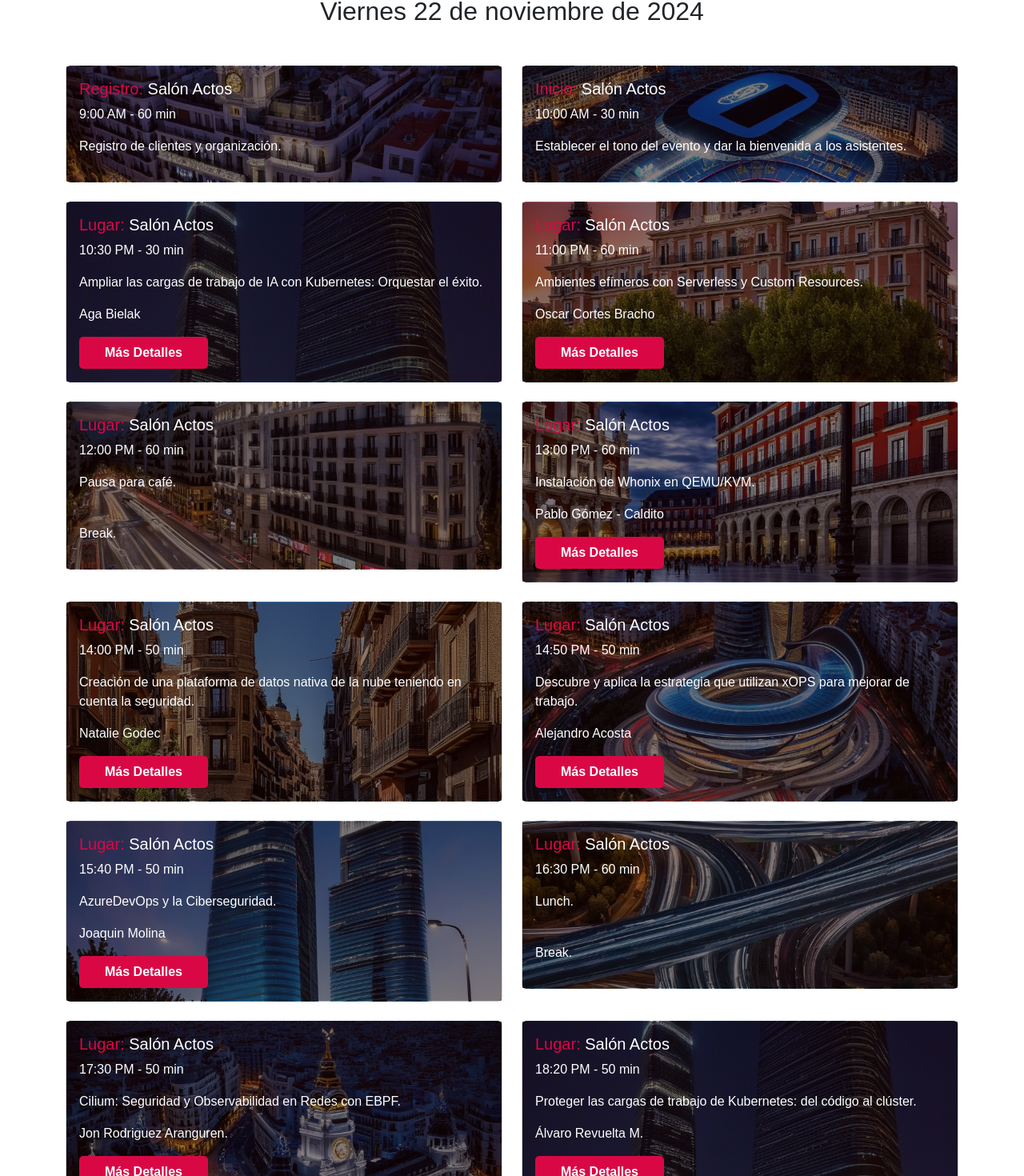
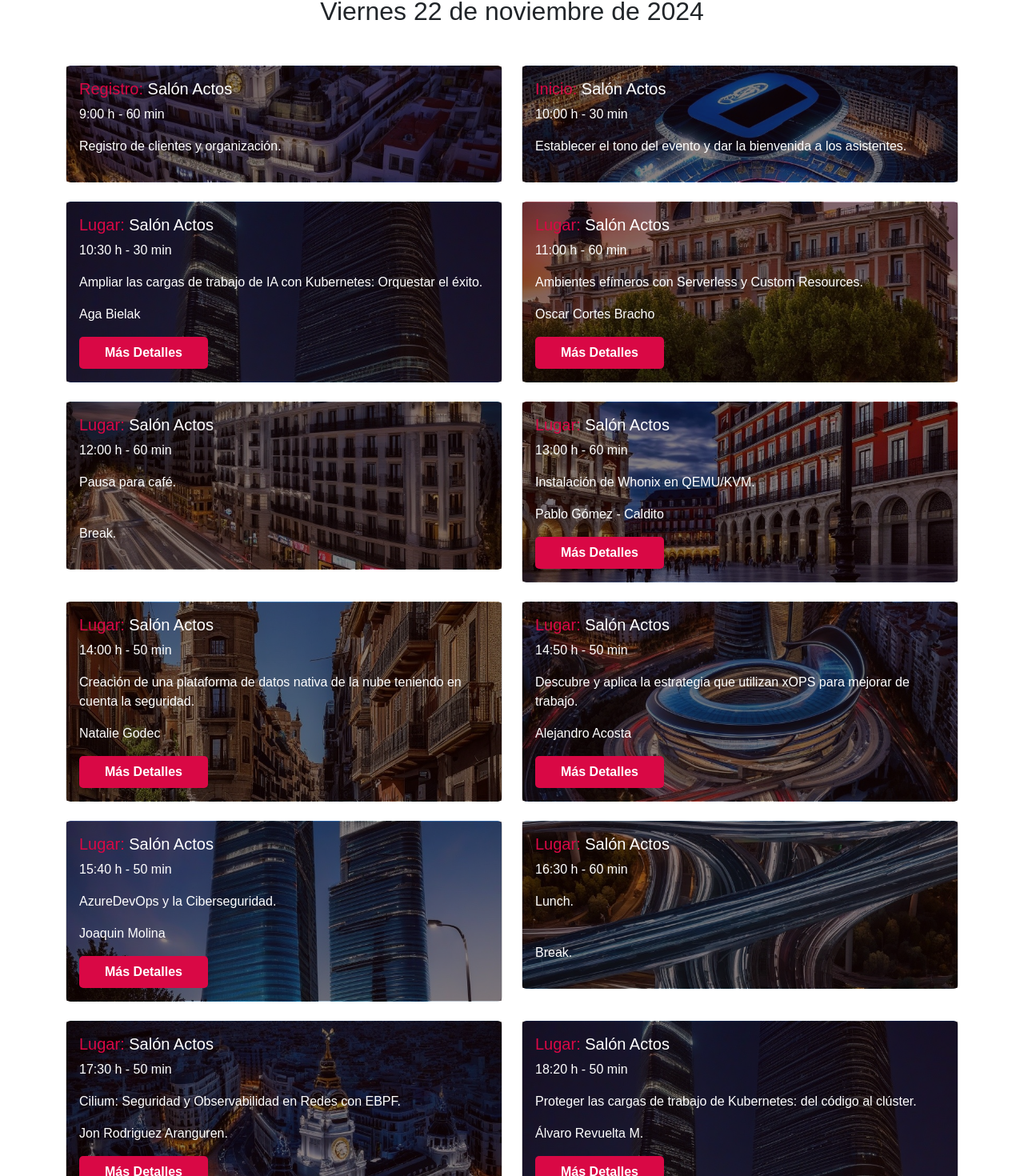
Before and after one commit to arencibiafrancisco/xopsmainpage-react, a React (Vite) app: page / in a window 1280 px wide. Shown: the part 2630-4100 px from the top of the page at 80% size. Built offline with nearby package versions, Linux system fonts and the light colour scheme.

Commit message:
Update EventSchedule.jsx
Signed-off-by: Francisco Arencibia Quesada <arencibia.francisco@gmail.com>

```diff
--- a/src/componenets/EventSchedule.jsx
+++ b/src/componenets/EventSchedule.jsx
@@ -53,7 +53,7 @@ const EventSchedule = () => {
               <div className="overlay"></div>
               <div className="card-body text-white">
                 <h5 className="card-title"><span className='heading'>Registro: </span>Salón Actos</h5>
-                <p className="card-text">9:00 AM - 60 min</p>
+                <p className="card-text">9:00 h - 60 min</p>
                 <p>Registro de clientes y organización.</p>
               </div>
             </div>
@@ -65,7 +65,7 @@ const EventSchedule = () => {
               <div className="overlay"></div>
               <div className="card-body text-white">
                 <h5 className="card-title"><span className='heading'>Inicio:  </span>Salón Actos</h5>
-                <p className="card-text">10:00 AM - 30 min</p>
+                <p className="card-text">10:00 h - 30 min</p>
                 <p>Establecer el tono del evento y dar la bienvenida a los asistentes.</p>
               </div>
             </div>
@@ -77,7 +77,7 @@ const EventSchedule = () => {
               <div className="overlay"></div>
               <div className="card-body text-white">
                 <h5 className="card-title"><span className='heading'>Lugar: </span>Salón Actos</h5>
-                <p className="card-text">10:30 PM - 30 min</p>
+                <p className="card-text">10:30 h - 30 min</p>
                 <p>Ampliar las cargas de trabajo de IA con Kubernetes: Orquestar el éxito.</p>
                 <p>Aga Bielak</p>
 
@@ -99,7 +99,7 @@ const EventSchedule = () => {
                         </div>
                         <div style={{ textAlign: 'right' }}>
                             <p className="card-text" style={{ margin: '0', padding: '0' }}>
-                                10:30 PM - 30 min
+                                10:30 h - 30 min
                             </p>
                         </div>
                     </Modal.Footer>
@@ -115,7 +115,7 @@ const EventSchedule = () => {
               <div className="overlay"></div>
               <div className="card-body text-white">
                 <h5 className="card-title"><span className='heading'>Lugar: </span>Salón Actos</h5>
-                <p className="card-text">11:00 PM - 60 min</p>
+                <p className="card-text">11:00 h - 60 min</p>
                 <p>Ambientes efímeros con Serverless y Custom Resources.</p>
                 <p>Oscar Cortes Bracho</p>
 
@@ -147,7 +147,7 @@ const EventSchedule = () => {
                         </div>
                         <div style={{ textAlign: 'right' }}>
                             <p className="card-text" style={{ margin: '0', padding: '0' }}>
-                            11:00 PM - 60 min
+                            11:00 h - 60 min
                             </p>
                         </div>
                     </Modal.Footer>
@@ -163,7 +163,7 @@ const EventSchedule = () => {
               <div className="overlay"></div>
               <div className="card-body text-white">
                 <h5 className="card-title"><span className='heading'>Lugar: </span>Salón Actos</h5>
-                <p className="card-text">12:00 PM - 60 min</p>
+                <p className="card-text">12:00 h - 60 min</p>
                 <p>Pausa para café.</p>
                 <br />
                 <p>Break.</p>
@@ -177,7 +177,7 @@ const EventSchedule = () => {
               <div className="overlay"></div>
               <div className="card-body text-white">
                 <h5 className="card-title"><span className='heading'>Lugar: </span>Salón Actos</h5>
-                <p className="card-text">13:00 PM - 60 min</p>
+                <p className="card-text">13:00 h - 60 min</p>
                 <p>Instalación de Whonix en QEMU/KVM.</p>
                 <p>Pablo Gómez - Caldito</p>
 
@@ -199,7 +199,7 @@ const EventSchedule = () => {
                         </div>
                         <div style={{ textAlign: 'right' }}>
                             <p className="card-text" style={{ margin: '0', padding: '0' }}>
-                            13:00 PM - 60 min
+                            13:00 h - 60 min
                             </p>
                         </div>
                     </Modal.Footer>
@@ -215,7 +215,7 @@ const EventSchedule = () => {
               <div className="overlay"></div>
               <div className="card-body text-white">
                 <h5 className="card-title"><span className='heading'>Lugar: </span>Salón Actos</h5>
-                <p className="card-text">14:00 PM - 50 min</p>
+                <p className="card-text">14:00 h - 50 min</p>
                 <p>Creación de una plataforma de datos nativa de la nube teniendo en cuenta la seguridad.</p>
                 <p>Natalie Godec</p>
 
@@ -237,7 +237,7 @@ const EventSchedule = () => {
                         </div>
                         <div style={{ textAlign: 'right' }}>
                             <p className="card-text" style={{ margin: '0', padding: '0' }}>
-                            14:00 PM - 50 min
+                            14:00 h - 50 min
                             </p>
                         </div>
                     </Modal.Footer>
@@ -254,7 +254,7 @@ const EventSchedule = () => {
               <div className="overlay"></div>
               <div className="card-body text-white">
                 <h5 className="card-title"><span className='heading'>Lugar: </span>Salón Actos</h5>
-                <p className="card-text">14:50 PM - 50 min</p>
+                <p className="card-text">14:50 h - 50 min</p>
                 <p>Descubre y aplica la estrategia que utilizan xOPS para mejorar de trabajo.</p>
                 <p>Alejandro Acosta</p>
 
@@ -276,7 +276,7 @@ const EventSchedule = () => {
                         </div>
                         <div style={{ textAlign: 'right' }}>
                             <p className="card-text" style={{ margin: '0', padding: '0' }}>
-                            14:50 PM - 50 min
+                            14:50 h - 50 min
                             </p>
                         </div>
                     </Modal.Footer>
@@ -292,7 +292,7 @@ const EventSchedule = () => {
               <div className="overlay"></div>
               <div className="card-body text-white">
                 <h5 className="card-title"><span className='heading'>Lugar: </span>Salón Actos</h5>
-                <p className="card-text">15:40 PM - 50 min</p>
+                <p className="card-text">15:40 h - 50 min</p>
                 <p>AzureDevOps y la Ciberseguridad.</p>
                 <p>Joaquin Molina</p>
 
@@ -314,7 +314,7 @@ const EventSchedule = () => {
                         </div>
                         <div style={{ textAlign: 'right' }}>
                             <p className="card-text" style={{ margin: '0', padding: '0' }}>
-                            15:40 PM - 50 min
+                            15:40 h - 50 min
                             </p>
                         </div>
                     </Modal.Footer>
@@ -330,7 +330,7 @@ const EventSchedule = () => {
               <div className="overlay"></div>
               <div className="card-body text-white">
                 <h5 className="card-title"><span className='heading'>Lugar: </span>Salón Actos</h5>
-                <p className="card-text">16:30 PM - 60 min</p>
+                <p className="card-text">16:30 h - 60 min</p>
                 <p>Lunch.</p>
                 <br />
                 <p>Break.</p>
@@ -344,7 +344,7 @@ const EventSchedule = () => {
               <div className="overlay"></div>
               <div className="card-body text-white">
                 <h5 className="card-title"><span className='heading'>Lugar: </span>Salón Actos</h5>
-                <p className="card-text">17:30 PM - 50 min</p>
+                <p className="card-text">17:30 h - 50 min</p>
                 <p>Cilium: Seguridad y Observabilidad en Redes con EBPF.</p>
                 <p>Jon Rodriguez Aranguren.</p>
 
@@ -366,7 +366,7 @@ const EventSchedule = () => {
                         </div>
                         <div style={{ textAlign: 'right' }}>
                             <p className="card-text" style={{ margin: '0', padding: '0' }}>
-                            17:30 PM - 50 min
+                            17:30 h - 50 min
                             </p>
                         </div>
                     </Modal.Footer>
@@ -382,7 +382,7 @@ const EventSchedule = () => {
               <div className="overlay"></div>
               <div className="card-body text-white">
                 <h5 className="card-title"><span className='heading'>Lugar: </span>Salón Actos</h5>
-                <p className="card-text">18:20 PM - 50 min</p>
+                <p className="card-text">18:20 h - 50 min</p>
                 <p>Proteger las cargas de trabajo de Kubernetes: del código al clúster.</p>
                 <p>Álvaro Revuelta M.</p>
 
@@ -407,7 +407,7 @@ const EventSchedule = () => {
                         </div>
                         <div style={{ textAlign: 'right' }}>
                             <p className="card-text" style={{ margin: '0', padding: '0' }}>
-                            18:20 PM - 50 min
+                            18:20 h - 50 min
                             </p>
                         </div>
                     </Modal.Footer>
@@ -423,7 +423,7 @@ const EventSchedule = () => {
               <div className="overlay"></div>
               <div className="card-body text-white">
                 <h5 className="card-title"><span className='heading'>Lugar: </span>Salón Actos</h5>
-                <p className="card-text">19:10 PM - 50 min</p>
+                <p className="card-text">19:10 h - 50 min</p>
                 <p>Istio Ambient Mesh: Sidecar vs Sidecar-less como si tuviera 10 años.</p>
                 <p>Antonio Berben</p>
 
@@ -470,7 +470,7 @@ const EventSchedule = () => {
                         </div>
                         <div style={{ textAlign: 'right' }}>
                             <p className="card-text" style={{ margin: '0', padding: '0' }}>
-                            19:10 PM - 50 min
+                            19:10 h - 50 min
                             </p>
                         </div>
                     </Modal.Footer>
@@ -526,7 +526,7 @@ const EventSchedule = () => {
                         </div>
                         <div style={{ textAlign: 'right' }}>
                             <p className="card-text" style={{ margin: '0', padding: '0' }}>
-                            20:00 PM - 30 min
+                            20:00 h - 30 min
                             </p>
                         </div>
                     </Modal.Footer>
@@ -542,7 +542,7 @@ const EventSchedule = () => {
               <div className="overlay"></div>
               <div className="card-body text-white">
                 <h5 className="card-title"><span className='heading'>Lugar: </span>Salón Actos</h5>
-                <p className="card-text">21:00 PM - 60 min</p>
+                <p className="card-text">21:00 h - 60 min</p>
                 <p>Closing.</p>
                 <p>End...</p>
               </div>
```
